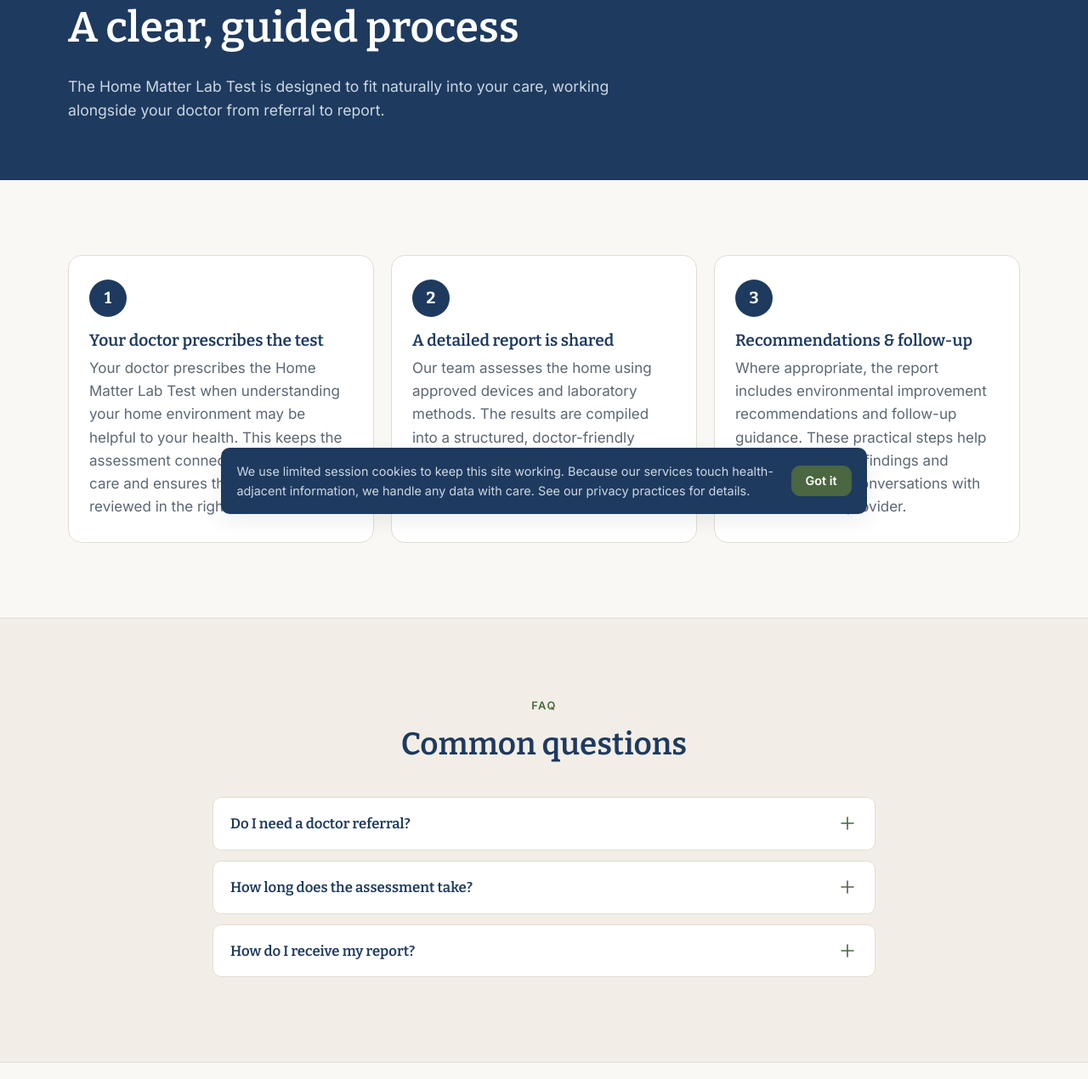
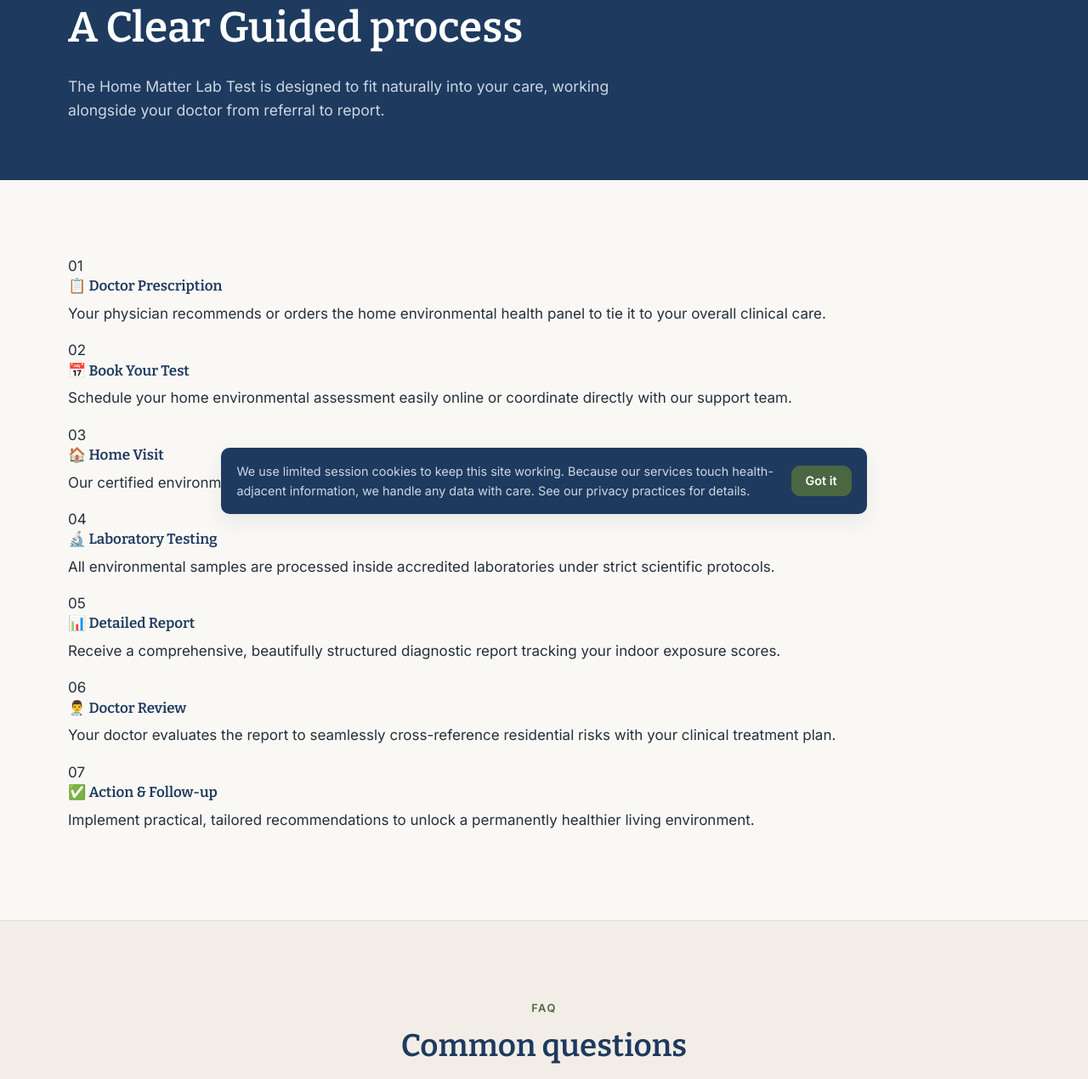
Before and after one commit to leonjohnarcher-cmyk/home-matter-labs, a website: page how-it-works.html in a window 1280 px wide. Shown: the part 179-1449 px from the top of the page at 85% size. Drawn offline with nearby package versions, Linux system fonts and the light colour scheme.

Commit message:
Add files via upload

```diff
--- a/how-it-works.html
+++ b/how-it-works.html
@@ -27,11 +27,7 @@
     <header class="site-header">
       <div class="container nav">
         <a class="brand" href="index.html" aria-label="Home Matter Labs home">
-          <svg class="brand__mark icon" viewBox="0 0 24 24" aria-hidden="true">
-            <path d="M3 11.5 12 4l9 7.5" />
-            <path d="M5 10v9a1 1 0 0 0 1 1h12a1 1 0 0 0 1-1v-9" />
-            <path d="M12 20v-5a3 3 0 0 1 3-3c0 2-1.5 3-3 3-1.5 0-3-1-3-3a3 3 0 0 1 3 3Z" />
-          </svg>
+          <img src="./images/logo.jpeg" alt="Home Matter Labs Logo" class="brand__logo-img" />
           <span>Home Matter Labs<span class="brand__sub">Environmental Health Lab</span></span>
         </a>
         <nav aria-label="Primary">
@@ -60,7 +56,7 @@
       <section class="page-hero">
         <div class="container">
           <span class="eyebrow">How It Works</span>
-          <h1>A clear, guided process</h1>
+          <h1>A Clear Guided process</h1>
           <p>
             The Home Matter Lab Test is designed to fit naturally into your care, working alongside
             your doctor from referral to report.
@@ -68,39 +64,61 @@
         </div>
       </section>
 
+            <!-- Client 7-Step Process Timeline Section -->
+            <!-- Client 7-Step Process Timeline Section -->
       <section class="section">
         <div class="container">
-          <div class="steps steps--3">
-            <div class="step">
-              <span class="step__num" aria-hidden="true">1</span>
-              <h3>Your doctor prescribes the test</h3>
-              <p>
-                Your doctor prescribes the Home Matter Lab Test when understanding your home
-                environment may be helpful to your health. This keeps the assessment connected to your
-                overall care and ensures the findings are reviewed in the right clinical context.
-              </p>
+                    <!-- Enterprise Process Timeline Grid with Layout Icons -->
+          <div class="timeline-container">
+
+            <div class="timeline-step">
+              <div class="step-number-huge">01</div>
+              <h4><span class="step-mini-icon">📋</span> Doctor Prescription</h4>
+              <p>Your physician recommends or orders the home environmental health panel to tie it to your overall clinical care.</p>
             </div>
-            <div class="step">
-              <span class="step__num" aria-hidden="true">2</span>
-              <h3>A detailed report is shared</h3>
-              <p>
-                Our team assesses the home using approved devices and laboratory methods. The results
-                are compiled into a structured, doctor-friendly report that is shared with both the
-                doctor and the family so everyone works from the same information.
-              </p>
+
+            <div class="timeline-step">
+              <div class="step-number-huge">02</div>
+              <h4><span class="step-mini-icon">📅</span> Book Your Test</h4>
+              <p>Schedule your home environmental assessment easily online or coordinate directly with our support team.</p>
             </div>
-            <div class="step">
-              <span class="step__num" aria-hidden="true">3</span>
-              <h3>Recommendations &amp; follow-up</h3>
-              <p>
-                Where appropriate, the report includes environmental improvement recommendations and
-                follow-up guidance. These practical steps help families act on the findings and
-                support ongoing conversations with their healthcare provider.
-              </p>
+
+            <div class="timeline-step">
+              <div class="step-number-huge">03</div>
+              <h4><span class="step-mini-icon">🏠</span> Home Visit</h4>
+              <p>Our certified environmental field technicians visit your home to securely collect your physical samples.</p>
             </div>
+
+            <div class="timeline-step">
+              <div class="step-number-huge">04</div>
+              <h4><span class="step-mini-icon">🔬</span> Laboratory Testing</h4>
+              <p>All environmental samples are processed inside accredited laboratories under strict scientific protocols.</p>
+            </div>
+
+            <div class="timeline-step">
+              <div class="step-number-huge">05</div>
+              <h4><span class="step-mini-icon">📊</span> Detailed Report</h4>
+              <p>Receive a comprehensive, beautifully structured diagnostic report tracking your indoor exposure scores.</p>
+            </div>
+
+            <div class="timeline-step">
+              <div class="step-number-huge">06</div>
+              <h4><span class="step-mini-icon">👨‍⚕️</span> Doctor Review</h4>
+              <p>Your doctor evaluates the report to seamlessly cross-reference residential risks with your clinical treatment plan.</p>
+            </div>
+
+            <div class="timeline-step">
+              <div class="step-number-huge">07</div>
+              <h4><span class="step-mini-icon">✅</span> Action & Follow-up</h4>
+              <p>Implement practical, tailored recommendations to unlock a permanently healthier living environment.</p>
+            </div>
+
           </div>
+
         </div>
       </section>
+
+
 
       <!-- ============================ FAQ =========================== -->
       <section class="section section--alt" aria-labelledby="faq-heading">
```
Also changed, not shown: contact.html (+1 -5 lines), for-doctors.html (+1 -5 lines).
